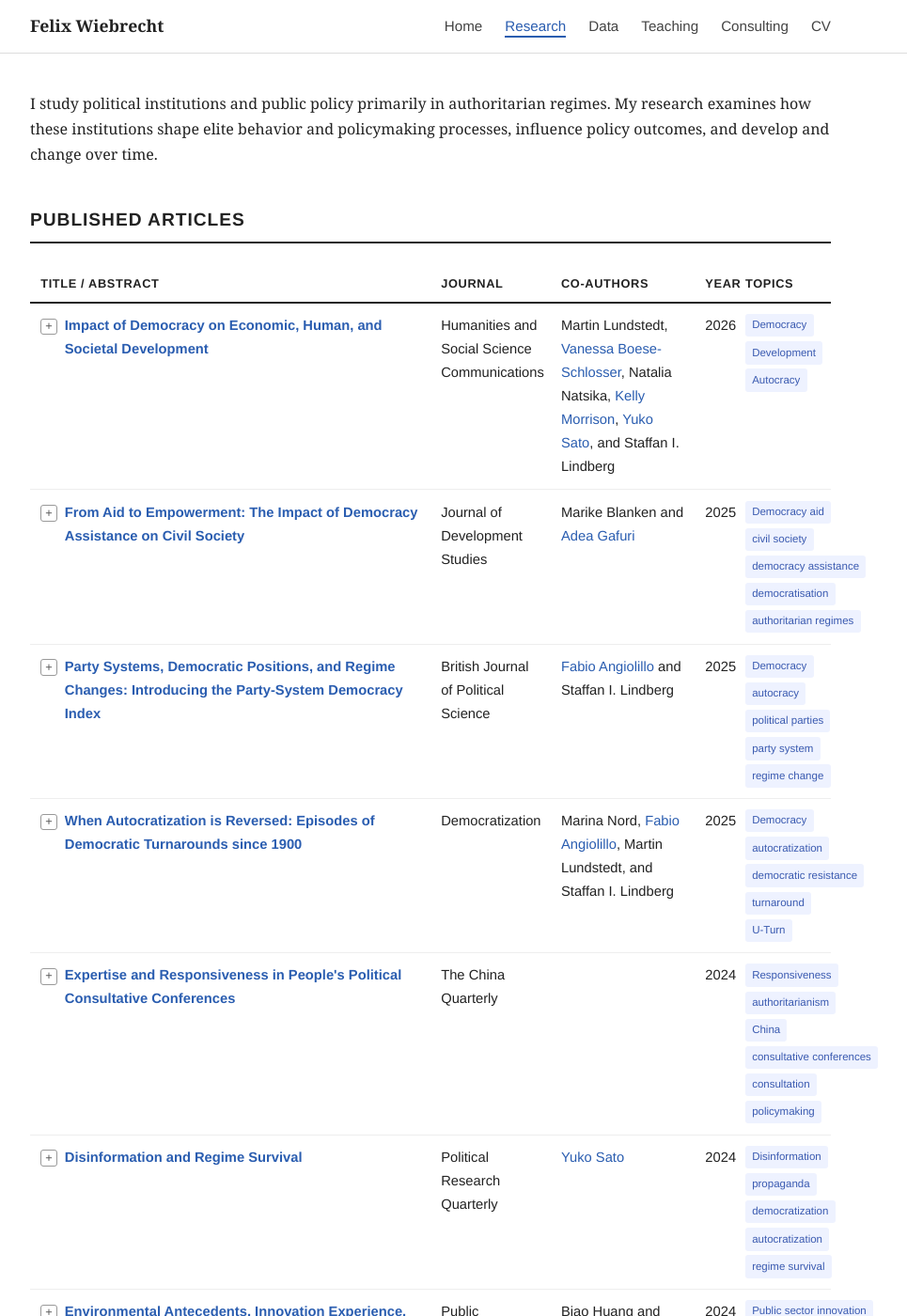
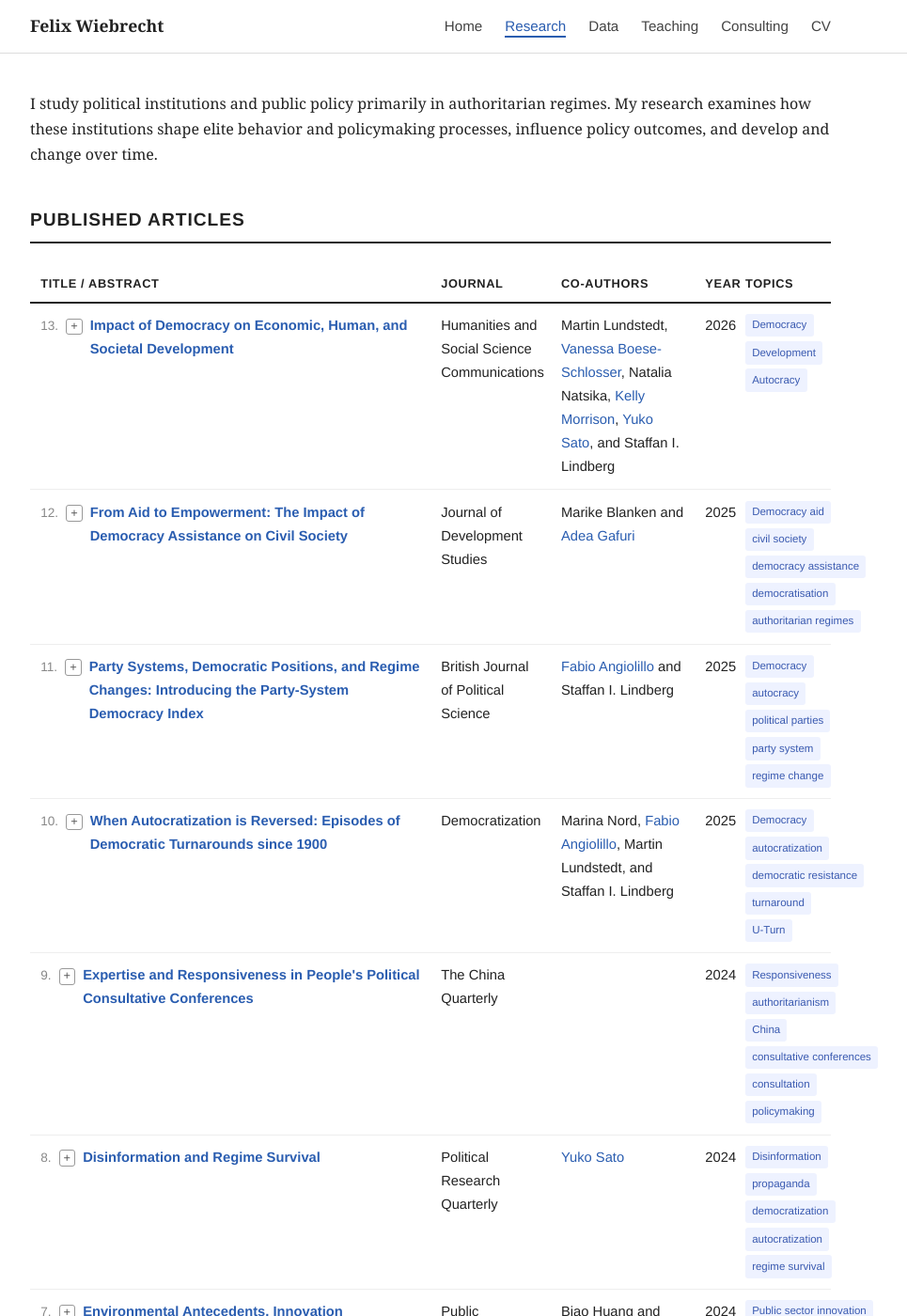
Before and after one commit to felixwiebrecht/felixwiebrecht.github.io, a Jekyll site: the page built from _pages/research.md, in a window 1280 px wide and 1400 px high. Shown: the whole window at 94% size, without its empty margins (182-1147 px from the left). Built offline with Jekyll 4.4.1, drawn with Linux system fonts in a browser that asks for light colours; comment, search, counter and statistics services are not loaded.

Commit message:
Number published articles, most recent first
Descending count (13 down to 1) matching alexanderkustov.org's
publications list style.

```diff
--- a/_pages/research.md
+++ b/_pages/research.md
@@ -19,12 +19,15 @@ permalink: /research/
     </tr>
   </thead>
   <tbody>
+    {% assign published_count = site.data.publications.published | size %}
     {% for paper in site.data.publications.published %}
     {% assign has_detail = false %}
     {% if paper.abstract or paper.pdf or paper.markdown or paper.figures %}{% assign has_detail = true %}{% endif %}
+    {% assign paper_number = published_count | minus: forloop.index | plus: 1 %}
     <tr class="{% if has_detail %}paper-row{% endif %}" {% if has_detail %}data-toggle="pub-{{ forloop.index }}"{% endif %}>
       <td>
         <div class="paper-title-row">
+          <span class="paper-number">{{ paper_number }}.</span>
           {% if has_detail %}<span class="paper-toggle-icon">+</span>{% endif %}
           <div class="paper-title">
             {% if paper.url %}<a href="{{ paper.url }}" target="_blank">{{ paper.title }}</a>{% else %}{{ paper.title }}{% endif %}
--- a/assets/css/main.css
+++ b/assets/css/main.css
@@ -191,6 +191,14 @@ h2.section-title {
 .paper-row.paper-row { cursor: pointer; }
 .paper-title-row { display: flex; align-items: baseline; gap: 0.5rem; }
 
+.paper-number {
+  flex: none;
+  color: #888;
+  font-size: 0.85rem;
+  font-family: "Helvetica Neue", Arial, sans-serif;
+  font-weight: 400;
+}
+
 .paper-toggle-icon {
   flex: none;
   display: inline-flex;
```
